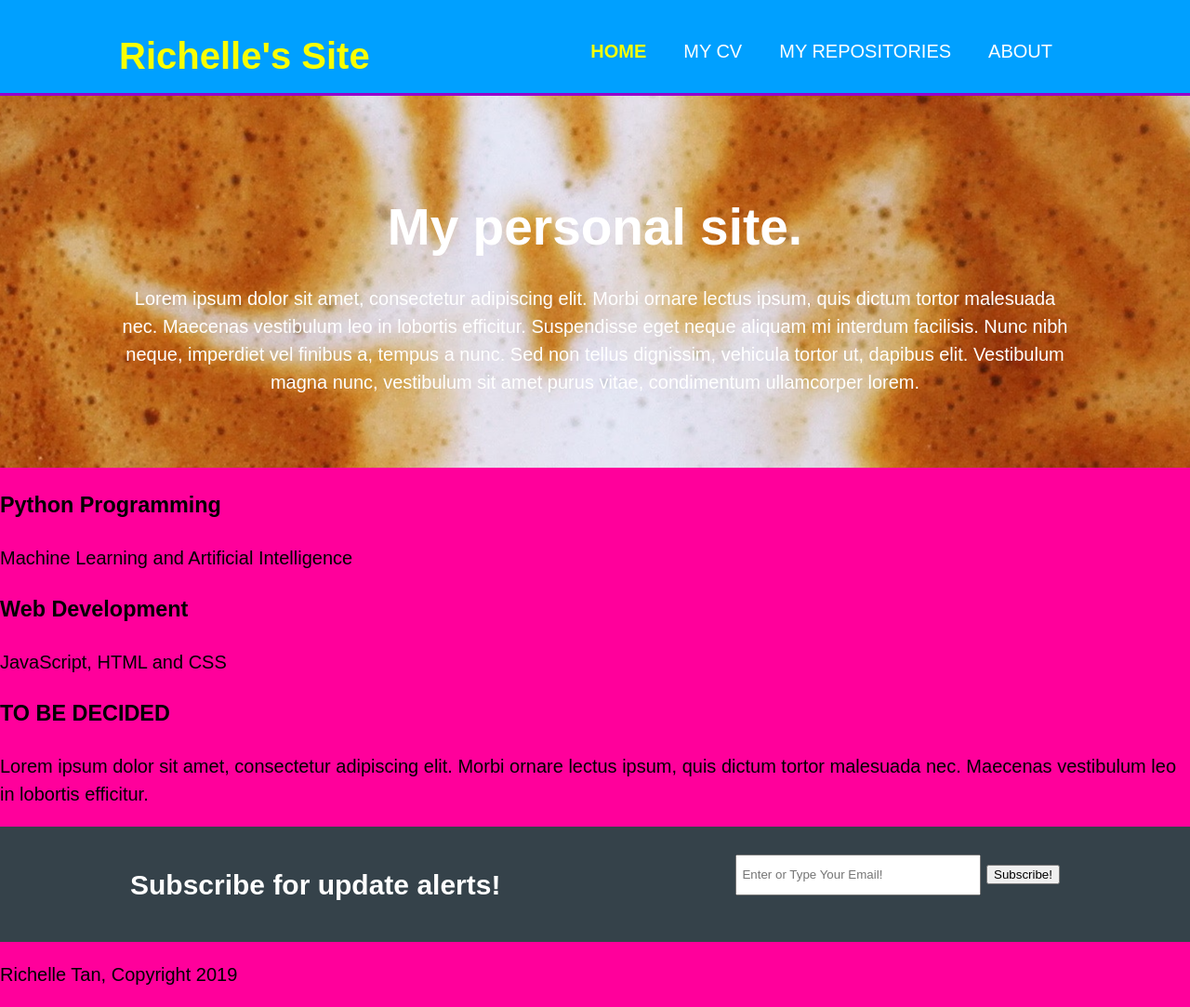
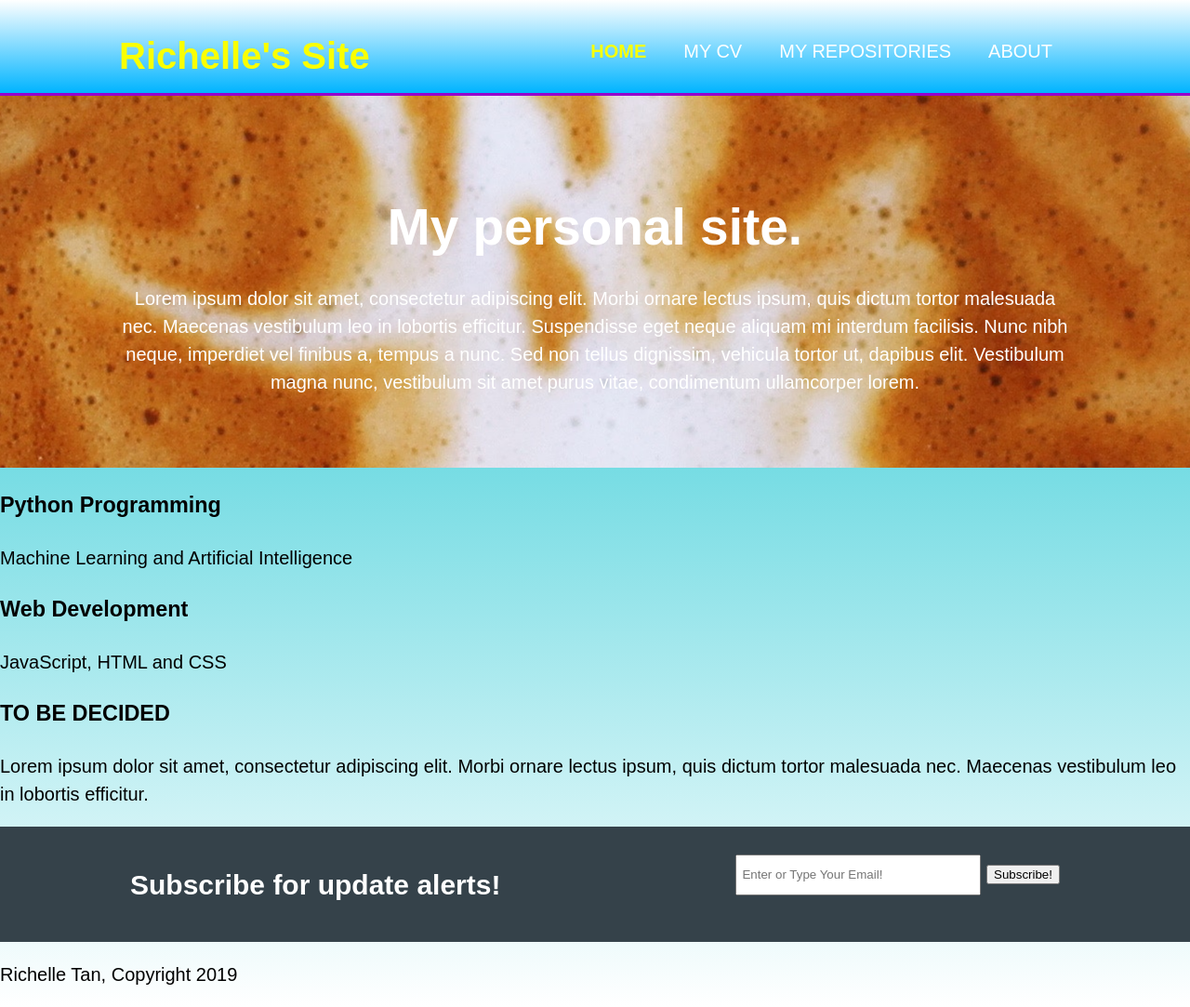
Before and after one commit to RichelleT/DjangoProjects, a Django app: page / in a window 1280 px wide. Shown: the whole page at 93% size. Run offline with Django 3.2, Linux system fonts and the light colour scheme.

Commit message:
Update main.css

```diff
--- a/Project_One/Alpha/static/Alpha/main.css
+++ b/Project_One/Alpha/static/Alpha/main.css
@@ -4,7 +4,7 @@ body {
 	line-height: 1.5;
 	padding: 0;
 	margin: 0;
-	background-color: rgb(255,0,155);
+	background: linear-gradient(to top, white, rgb(0,190,204));
 }
 
 /*
@@ -18,7 +18,7 @@ Global - can be put anywhere
 
 header {
 	font-family: 'Montserrat', sans-serif;
-	background-color: rgb(0,160,255);
+    background: linear-gradient(to bottom, white, rgb(0,180,255));
 	color: rgb(170,0,255);
 	padding-top: 30px;
 	min-height: 70px;
```
